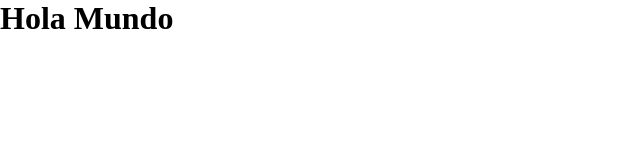
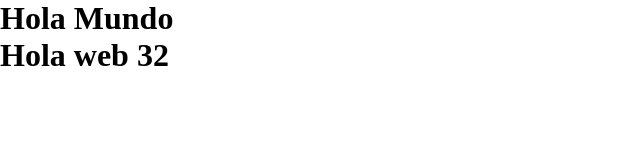
Before and after one commit to conrado-2026/proyecto-web32, a plain HTML site: page index.html in a window 1280 px wide. Shown: the whole page, without its empty margins (0-640 px from the left). Drawn offline with Linux system fonts and the light colour scheme.

Commit message:
agregamos un nuevo titulo en la pagina principal

```diff
--- a/index.html
+++ b/index.html
@@ -11,5 +11,6 @@
   </head>
   <body>
     <h1>Hola Mundo</h1>
+    <h1>Hola web 32</h1>
   </body>
 </html>
```
